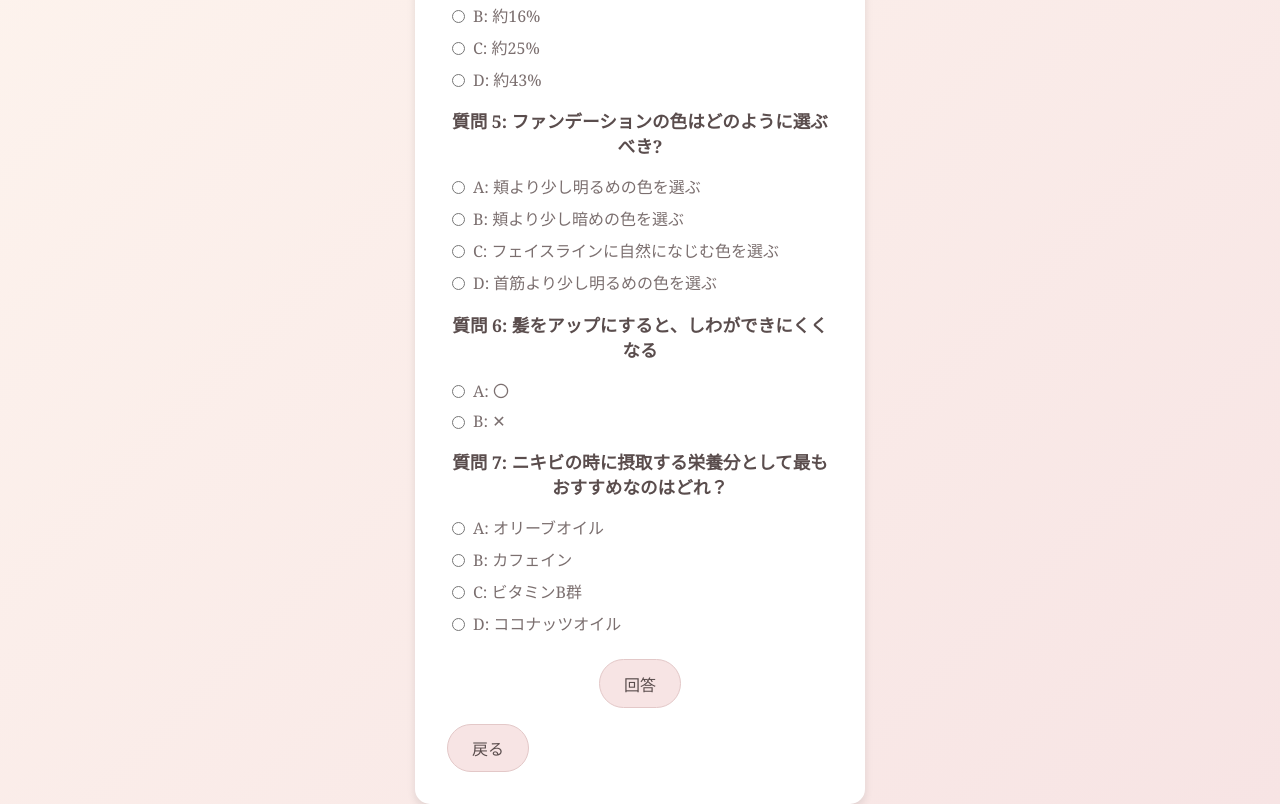
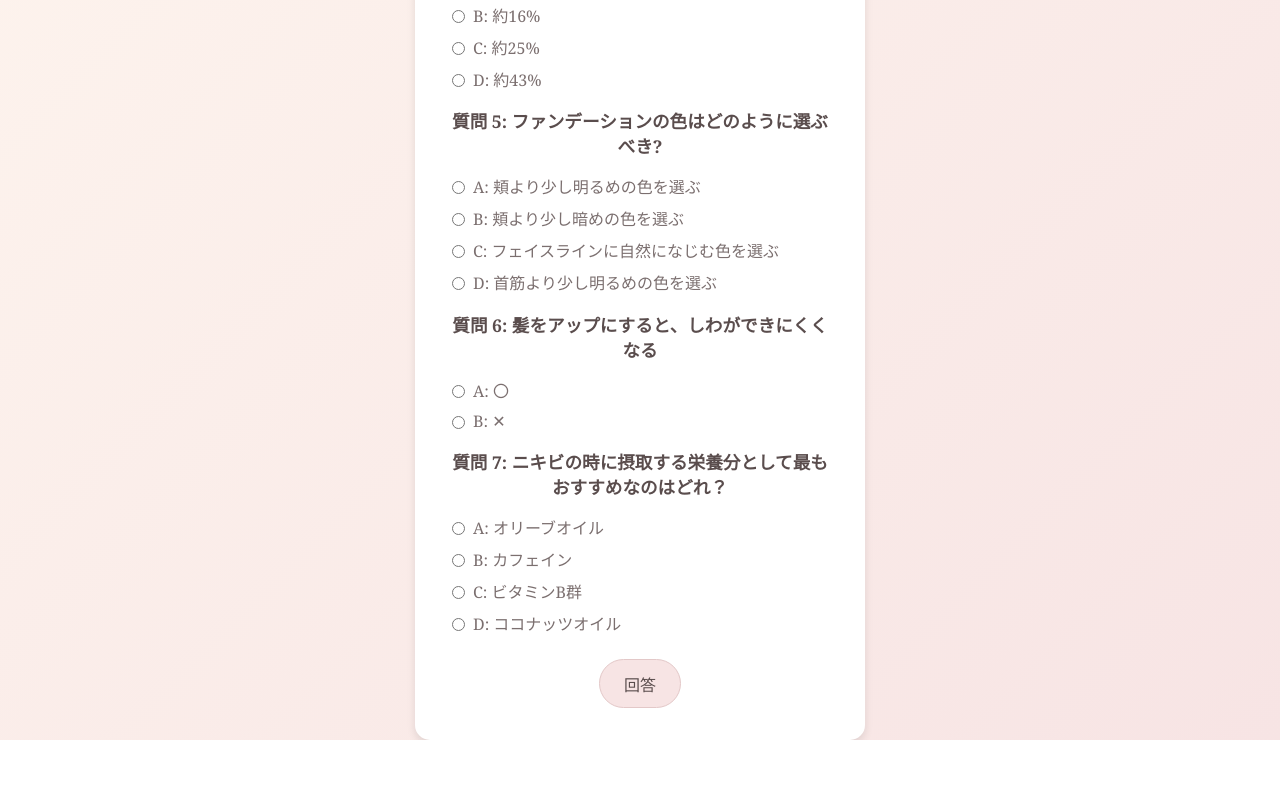
Before and after one commit to songsa27/biyou2, a plain HTML site: page project1.html in a window 1280 px wide. Shown: the part 789-1593 px from the top of the page. After the commit the page ends 1529 px from the top, so only its background shows below. Drawn offline with Linux system fonts and the light colour scheme.

Commit message:
Update project1.html

```diff
--- a/project1.html
+++ b/project1.html
@@ -159,7 +159,6 @@
             <button type="button" onclick="checkAnswers()">回答</button>
         </form>
 
-        <button class="back-button" onclick="window.history.back();">戻る</button>
 
         <div id="result" style="display:none;">
             <h2>結果</h2>
```
